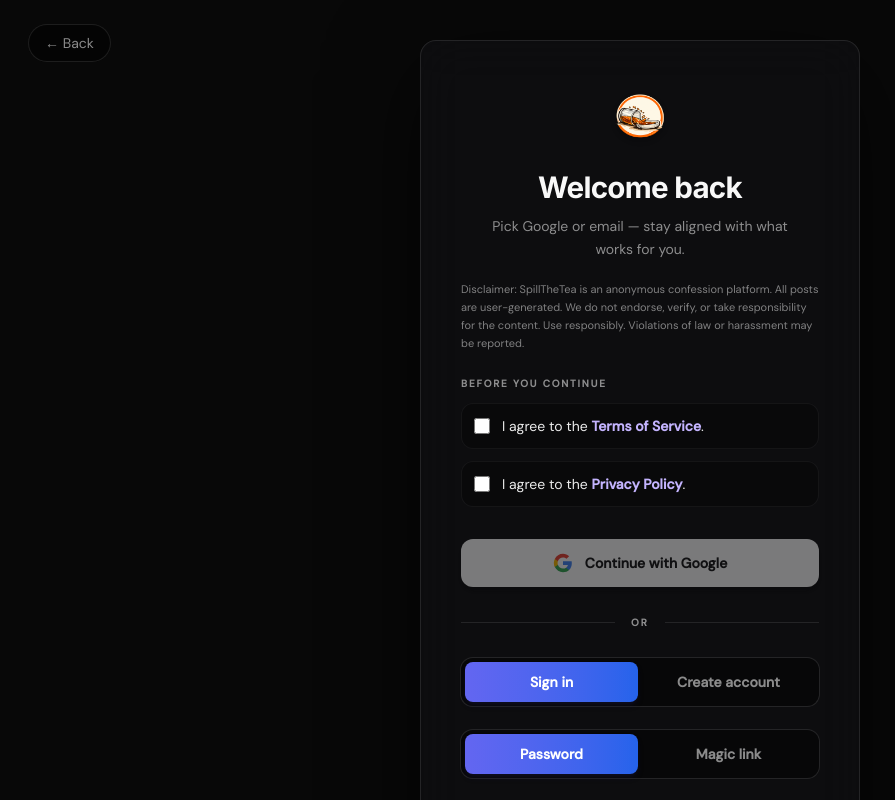
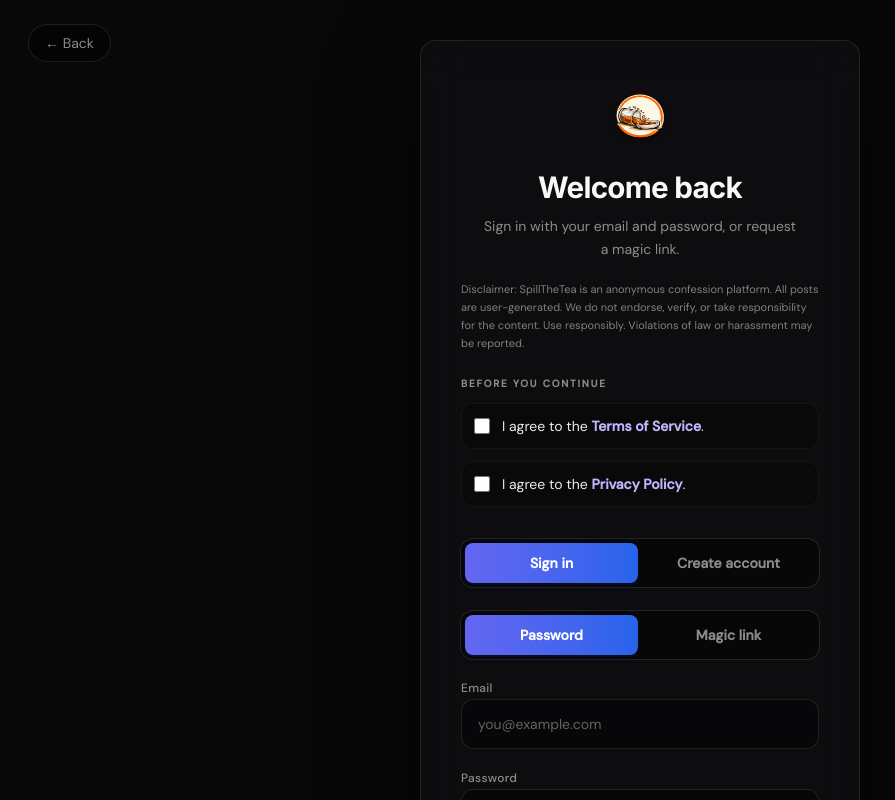
Before and after one commit to Girisankarsm/SpillTheTea, a Next.js app: page /login in a window 1280 px wide. Shown: the top 800 px of the page, without its empty margins (0-895 px from the left). Built offline with nearby package versions, Linux system fonts and the light colour scheme; no server answers.

Commit message:
Remove Google sign-in UI and add MongoDB health check.
Production uses email/password auth on MongoDB Atlas; expose /api/health for deploy diagnostics.

```diff
--- /dev/null
+++ b/src/app/api/health/route.ts
@@ -0,0 +1,35 @@
+import { NextResponse } from "next/server";
+import { getDb } from "@/lib/mongodb/client";
+
+export const dynamic = "force-dynamic";
+
+export async function GET() {
+  const checks: Record<string, string> = {
+    mongodbUri: process.env.MONGODB_URI?.trim() ? "set" : "missing",
+    authSecret: process.env.AUTH_SECRET?.trim() ? "set" : "missing",
+    resendKey: process.env.RESEND_API_KEY?.trim() ? "set" : "missing",
+    appUrl: process.env.NEXT_PUBLIC_APP_URL?.trim() ? "set" : "missing",
+  };
+
+  if (!process.env.MONGODB_URI?.trim()) {
+    return NextResponse.json(
+      { ok: false, checks, error: "MONGODB_URI is not configured." },
+      { status: 503 },
+    );
+  }
+
+  try {
+    const db = await getDb();
+    await db.command({ ping: 1 });
+    return NextResponse.json({ ok: true, checks });
+  } catch (err) {
+    return NextResponse.json(
+      {
+        ok: false,
+        checks,
+        error: err instanceof Error ? err.message : "MongoDB ping failed.",
+      },
+      { status: 503 },
+    );
+  }
+}
--- a/src/components/LoginScreen.tsx
+++ b/src/components/LoginScreen.tsx
@@ -11,12 +11,11 @@ import { setLegalAcceptanceCookie } from "@/lib/legal-acceptance";
 import { PRIVACY_POLICY_PATH, TERMS_OF_SERVICE_PATH } from "@/lib/legal";
 import {
   signInWithEmail,
-  signInWithGoogle,
   signInWithMagicLink,
   signUpWithEmail,
   resendSignupConfirmationEmail,
-  isGoogleSignedIn,
 } from "@/lib/backend/auth";
+import { isAuthenticatedUser } from "@/lib/backend/session";
 
 type AuthMode = "login" | "register";
 type SignInMethod = "password" | "magiclink";
@@ -27,29 +26,6 @@ const FIELD_SHELL =
 
 const BTN_GRADIENT =
   "w-full rounded-xl bg-gradient-to-r from-[#6366f1] to-[#2563eb] py-3.5 text-sm font-bold text-white shadow-lg shadow-indigo-950/35 transition hover:brightness-[1.06] active:brightness-95 disabled:cursor-not-allowed disabled:opacity-45";
-
-function GoogleMark() {
-  return (
-    <svg aria-hidden viewBox="0 0 24 24" className="h-5 w-5 shrink-0">
-      <path
-        fill="#4285F4"
-        d="M22.56 12.25c0-.78-.07-1.53-.2-2.25H12v4.26h5.92a5.06 5.06 0 0 1-2.2 3.32v2.77h3.57c2.08-1.92 3.28-4.74 3.28-8.1z"
-      />
-      <path
-        fill="#34A853"
-        d="M12 23c2.97 0 5.46-.98 7.28-2.66l-3.57-2.77c-.98.66-2.23 1.06-3.71 1.06-2.86 0-5.29-1.93-6.16-4.53H2.18v2.84C3.99 20.53 7.7 23 12 23z"
-      />
-      <path
-        fill="#FBBC05"
-        d="M5.84 14.09c-.22-.66-.35-1.36-.35-2.09s.13-1.43.35-2.09V7.07H2.18C1.43 8.55 1 10.22 1 12s.43 3.45 1.18 4.93l2.85-2.22.81-.62z"
-      />
-      <path
-        fill="#EA4335"
-        d="M12 5.38c1.62 0 3.06.56 4.21 1.64l3.15-3.15C17.45 2.09 14.97 1 12 1 7.7 1 3.99 3.47 2.18 7.07l3.66 2.84c.87-2.6 3.3-4.53 6.16-4.53z"
-      />
-    </svg>
-  );
-}
 
 function LegalDocLink({
   href,
@@ -185,16 +161,6 @@ function SegmentedTabs<T extends string>({
   );
 }
 
-function OrDivider() {
-  return (
-    <div className="flex w-full items-center gap-4 py-1">
-      <div className="h-px flex-1 bg-white/10" />
-      <span className="text-[10px] font-bold uppercase tracking-[0.22em] text-subtle">or</span>
-      <div className="h-px flex-1 bg-white/10" />
-    </div>
-  );
-}
-
 export function LoginScreen() {
   const router = useRouter();
   const searchParams = useSearchParams();
@@ -216,7 +182,7 @@ export function LoginScreen() {
   const [formSuccess, setFormSuccess] = useState<string | null>(null);
 
   const canSubmit = acceptedTerms && acceptedPrivacy;
-  const alreadySignedIn = authReady && isGoogleSignedIn(session);
+  const alreadySignedIn = authReady && isAuthenticatedUser(session?.user ?? null);
   const networkOrigin = networkLoginHint();
 
   function resetMessages() {
@@ -237,19 +203,6 @@ export function LoginScreen() {
       setFormSuccess("Confirmation email sent — check your inbox and spam.");
     } finally {
       setResendBusy(false);
-    }
-  }
-
-  async function handleGoogleSignIn() {
-    if (!backend || !canSubmit || busy) return;
-    resetMessages();
-    setBusy(true);
-    try {
-      setLegalAcceptanceCookie();
-      const { error } = await signInWithGoogle(backend, nextPath);
-      if (error) setFormError(error.message);
-    } finally {
-      setBusy(false);
     }
   }
 
@@ -363,7 +316,7 @@ export function LoginScreen() {
       ? "Choose an email and password — we’ll verify your inbox."
       : signInMethod === "magiclink"
         ? "We’ll email you a one-time link. Same inbox you use here."
-        : "Pick Google or email — stay aligned with what works for you.";
+        : "Sign in with your email and password, or request a magic link.";
 
   return (
     <div className="relative flex min-h-dvh flex-col items-center justify-center bg-background px-4 py-10">
@@ -475,18 +428,6 @@ export function LoginScreen() {
 
             {configured && backend ? (
               <div className="mt-8 flex w-full flex-col gap-6">
-                <button
-                  type="button"
-                  onClick={() => void handleGoogleSignIn()}
-                  disabled={!canSubmit || busy || !authReady}
-                  className="flex w-full items-center justify-center gap-3 rounded-xl bg-white py-3.5 text-sm font-semibold text-neutral-900 shadow-md transition hover:bg-neutral-100 disabled:cursor-not-allowed disabled:opacity-45"
-                >
-                  <GoogleMark />
-                  {!authReady ? "Loading…" : busy ? "Redirecting…" : "Continue with Google"}
-                </button>
-
-                <OrDivider />
-
                 <SegmentedTabs
                   value={mode}
                   onChange={(next) => {
```
